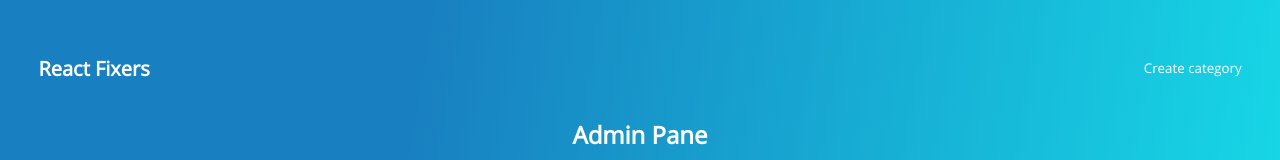
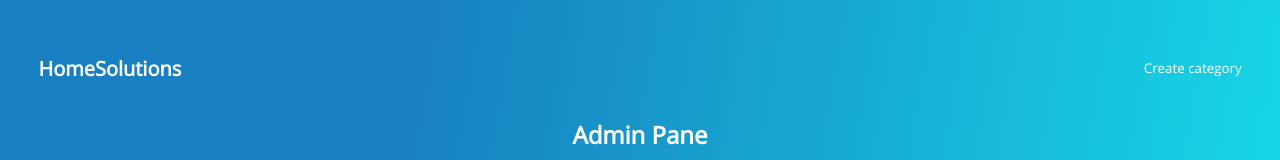
Before and after one commit to WebAhead6/pros-frontend, a React (Create React App) app: page /admin in a window 1280 px wide. Shown: the top 160 px of the page. Built offline with nearby package versions, Linux system fonts and the light colour scheme.

Commit message:
this is the code presented at the the zoom meeting

```diff
--- a/src/pages/AdminPanel/CategoryList.jsx
+++ b/src/pages/AdminPanel/CategoryList.jsx
@@ -61,7 +61,7 @@ class CategoryList extends Component {
     return (
       <div className={classes.root}>
         <nav className={classes.nav}>
-          <h1>React Fixers</h1>
+          <h1>HomeSolutions</h1>
           <Link to="/category/new">Create category</Link>
         </nav>
         <div className={classes.container}>
--- a/src/pages/AdminPanel/Navbar.jsx
+++ b/src/pages/AdminPanel/Navbar.jsx
@@ -7,7 +7,7 @@ import "./Navbar.css";
 export default (props) => (
   <header className="Navbar">
     <div className="logo">
-      <h1>React Fixers</h1>
+      <h1>HomeSolutions</h1>
       <Link exact to="/admin" className="nav-link">
         Fixers
       </Link>
--- a/src/pages/component/Profission.css
+++ b/src/pages/component/Profission.css
@@ -18,6 +18,7 @@
 .imgP {
   height: 100%;
   display: flex;
+  max-width: 50px;
 }
 
 .nameP {
--- a/src/pages/component/Profission.jsx
+++ b/src/pages/component/Profission.jsx
@@ -1,7 +1,7 @@
 import React from "react";
 import "./Profission.css";
 
-const Profission = ({ profIcon, setProfissionName, handleClick }) => (
+const Profission = ({profIcon, setProfissionName, handleClick}) => (
   <div className="profission" onClick={() => handleClick(setProfissionName)}>
     <div className="imgP">
       <img className="profissionIcon" src={profIcon} alt="" />
```
